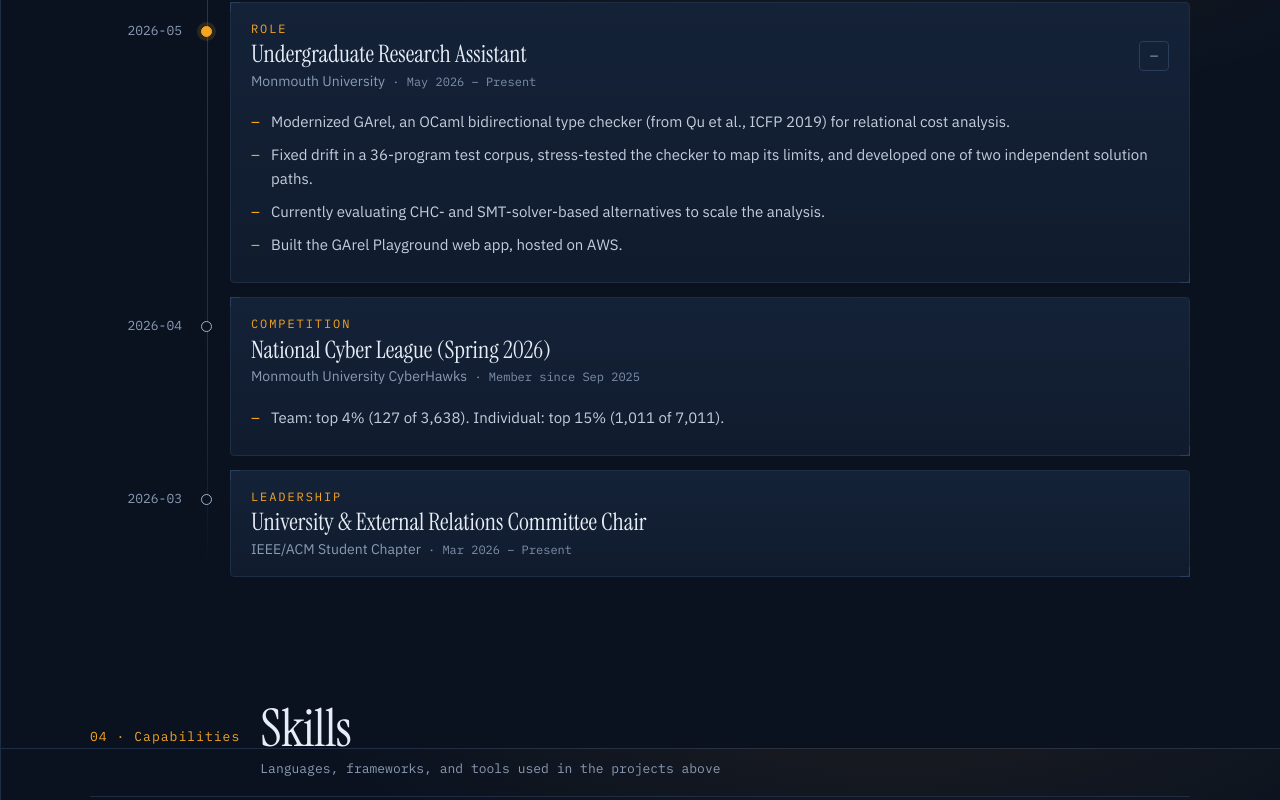
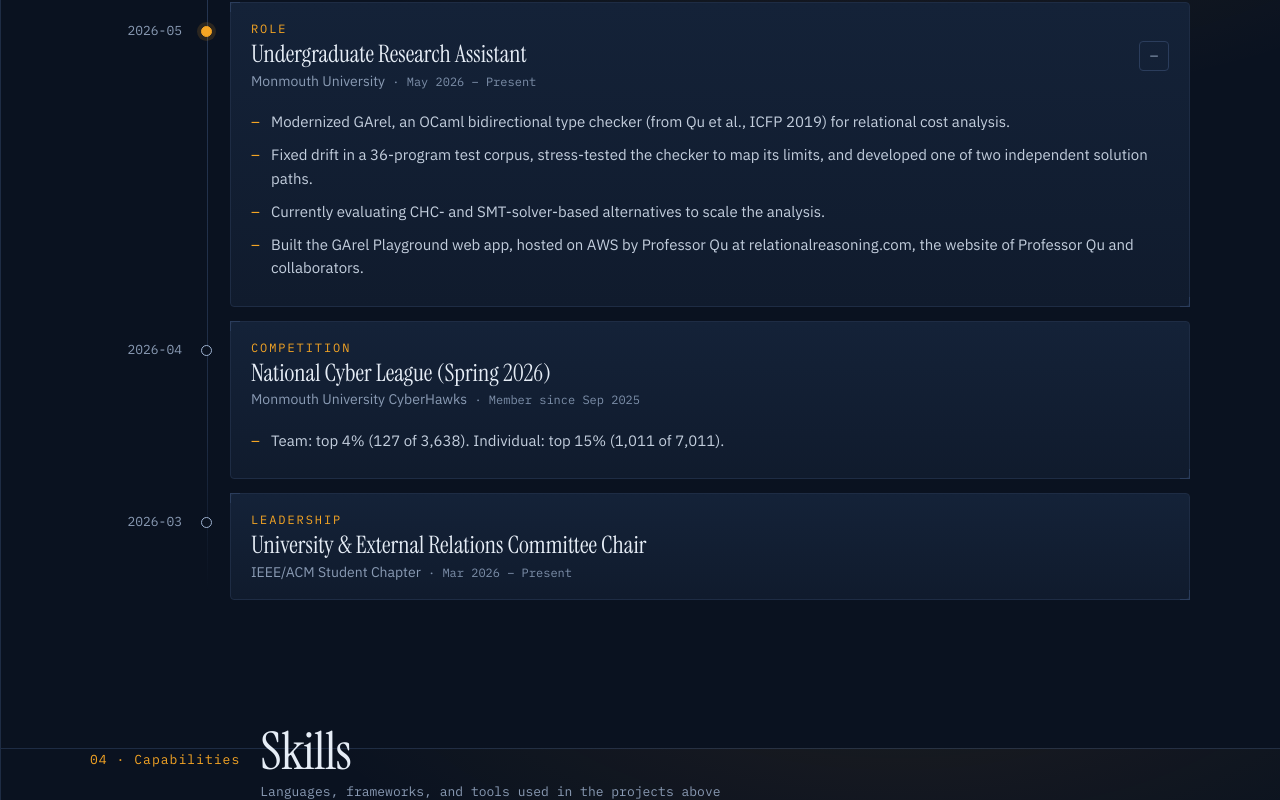
Before and after one commit to dan-jdiala/dan-jdiala.github.io, a React (Vite) app: page / in a window 1280 px wide. Shown: the part 3252-4052 px from the top of the page. Built offline with nearby package versions, Linux system fonts and the light colour scheme.

Commit message:
Clarify where the GArel Playground is hosted

```diff
--- a/src/data/site.ts
+++ b/src/data/site.ts
@@ -187,7 +187,7 @@ export const events: LogEvent[] = [
       'Modernized GArel, an OCaml bidirectional type checker (from Qu et al., ICFP 2019) for relational cost analysis.',
       'Fixed drift in a 36-program test corpus, stress-tested the checker to map its limits, and developed one of two independent solution paths.',
       'Currently evaluating CHC- and SMT-solver-based alternatives to scale the analysis.',
-      'Built the GArel Playground web app, hosted on AWS.',
+      'Built the GArel Playground web app, hosted on AWS by Professor Qu at relationalreasoning.com, the website of Professor Qu and collaborators.',
     ],
   },
   {
```
